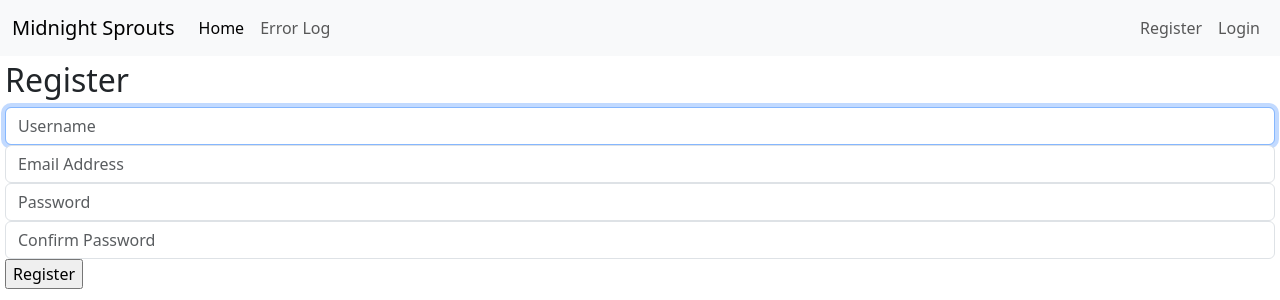
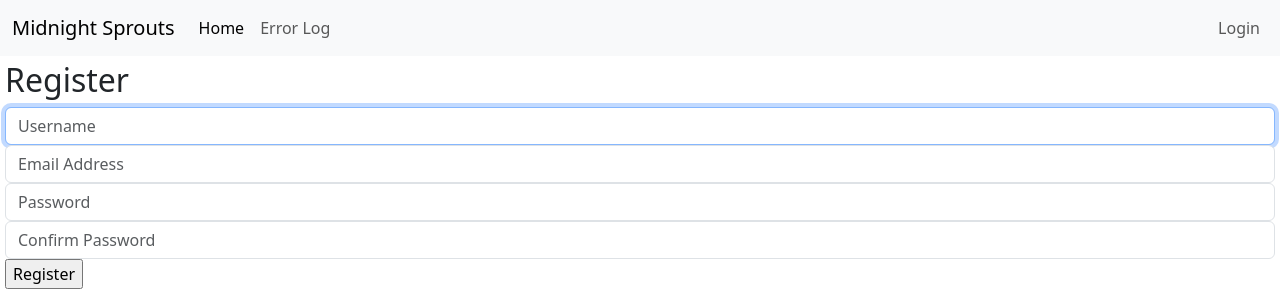
Before and after one commit to marshallpratt1/midnightsprouts, a Django app: page /register in a window 1280 px wide. Shown: the top 300 px of the page. Run offline with Django 4.2, Linux system fonts and the light colour scheme.

Commit message:
removed register button

```diff
--- a/automated_greenhouse/templates/automated_greenhouse/layout.html
+++ b/automated_greenhouse/templates/automated_greenhouse/layout.html
@@ -36,9 +36,6 @@
                   </li>
                 {% else %}
                 <li class="nav-item">
-                  <a class="nav-link" href="{% url 'register' %}">Register</a>
-                </li>
-                <li class="nav-item">
                   <a class="nav-link" href="{% url 'login' %}">Login</a>
                 </li>
                 {% endif %}
```
